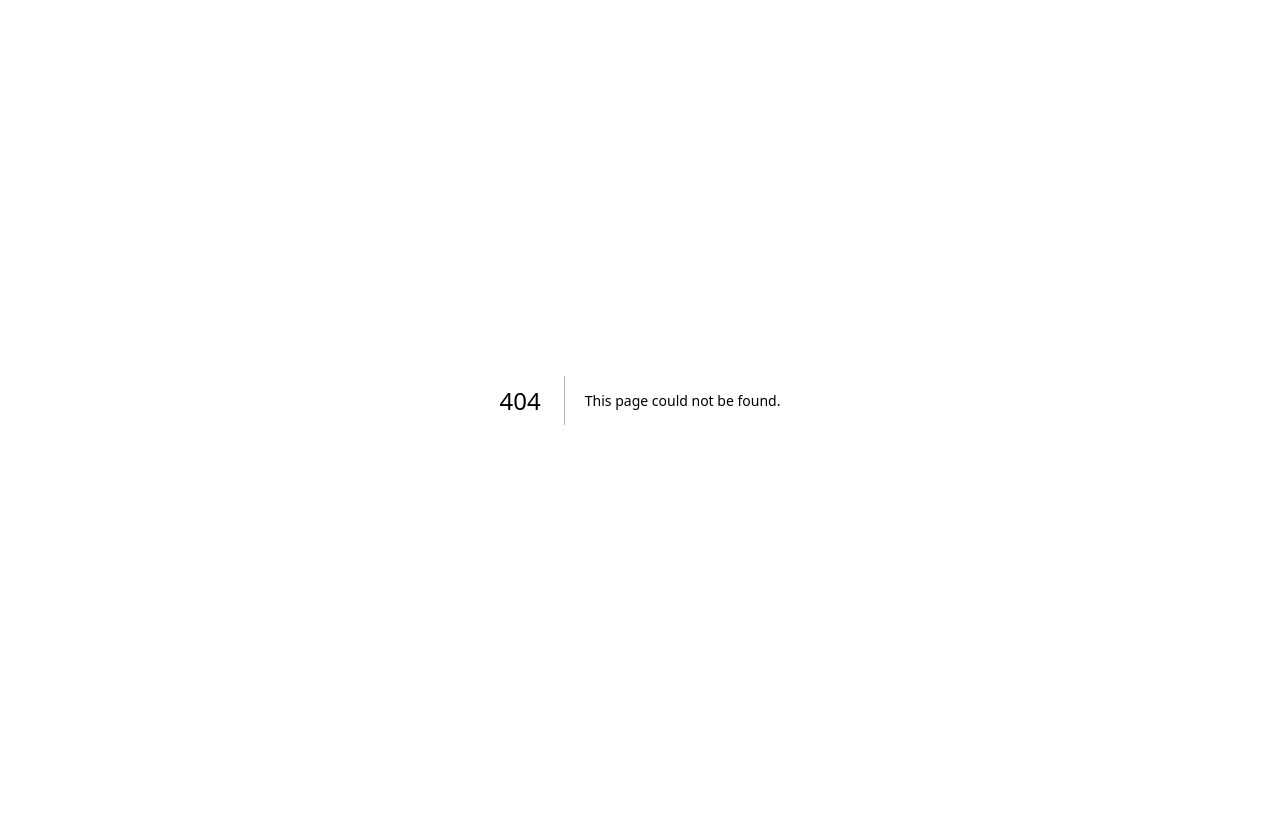
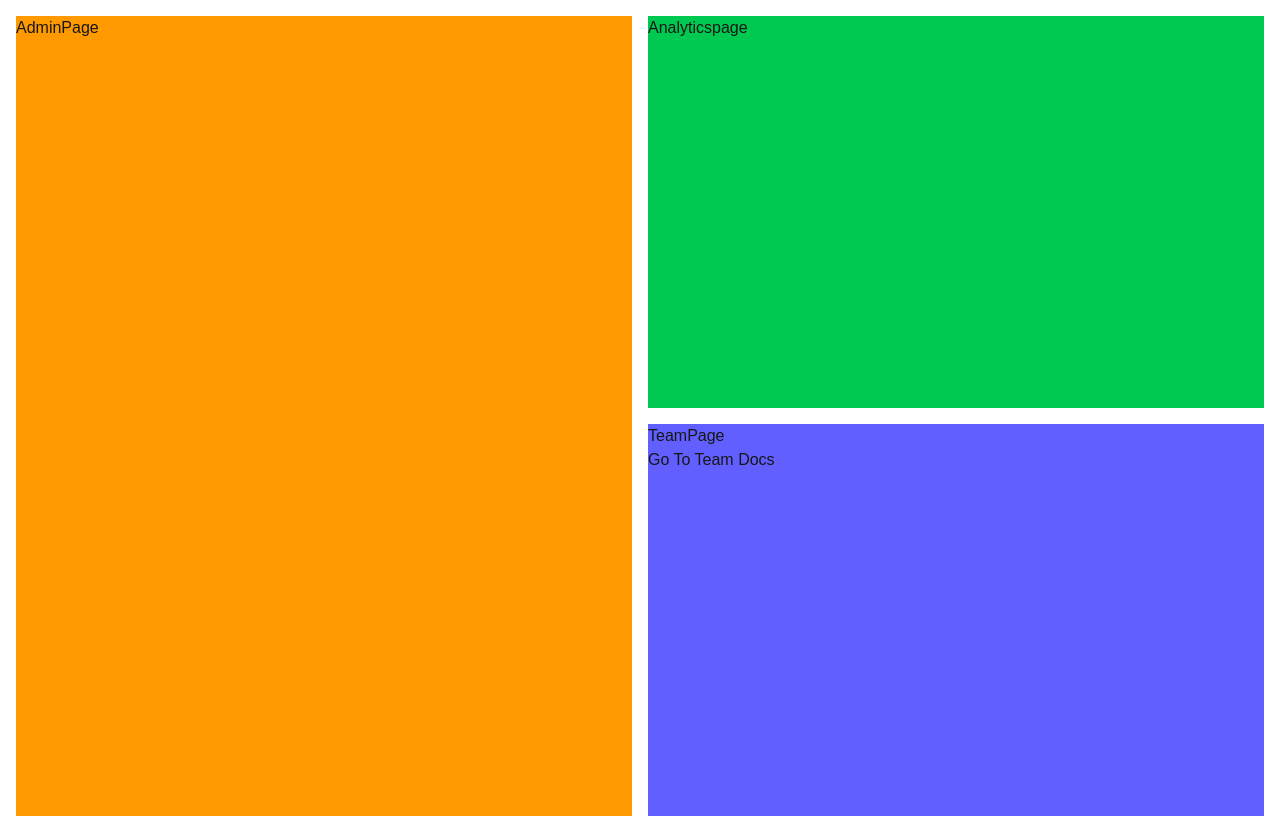
Before and after one commit to pranay-bhatkar/react-course, a Next.js app in the folder 09_NEXT_JS/module_03/: page /admin-dashboard in a window 1280 px wide. Before the commit this address had no page. Built offline with nearby package versions, Linux system fonts and the light colour scheme.

Commit message:
parallel routes
unamtched routes

default route

```diff
--- /dev/null
+++ b/09_NEXT_JS/module_03/src/app/admin-dashboard/@analytics/default.jsx
@@ -0,0 +1,7 @@
+import React from "react";
+
+const DefaultAnalyticsPage = () => {
+  return <div>DefaultAnalyticsPage</div>;
+};
+
+export default DefaultAnalyticsPage;
--- /dev/null
+++ b/09_NEXT_JS/module_03/src/app/admin-dashboard/@analytics/page.jsx
@@ -0,0 +1,7 @@
+import React from "react";
+
+const Analyticspage = () => {
+  return <div className="bg-green-500 h-full">Analyticspage</div>;
+};
+
+export default Analyticspage;
--- /dev/null
+++ b/09_NEXT_JS/module_03/src/app/admin-dashboard/@team/default.jsx
@@ -0,0 +1,7 @@
+import React from "react";
+
+const defaultPageTeam = () => {
+  return <div>defaultPageTeam</div>;
+};
+
+export default defaultPageTeam;
--- /dev/null
+++ b/09_NEXT_JS/module_03/src/app/admin-dashboard/@team/page.jsx
@@ -0,0 +1,13 @@
+import Link from "next/link";
+import React from "react";
+
+const TeamPage = () => {
+  return (
+    <div className="bg-indigo-500 h-full flex flex-col">
+      TeamPage
+      <Link href={"/admin-dashboard/team-docs"}>Go To Team Docs</Link>
+    </div>
+  );
+};
+
+export default TeamPage;
--- /dev/null
+++ b/09_NEXT_JS/module_03/src/app/admin-dashboard/@team/team-docs/page.jsx
@@ -0,0 +1,13 @@
+import Link from "next/link";
+import React from "react";
+
+const TeamDocsPage = () => {
+  return (
+    <div className="bg-red-500 h-full flex flex-col">
+      TeamDocsPage
+      <Link href={"/admin-dashboard"}>Go To default</Link>
+    </div>
+  );
+};
+
+export default TeamDocsPage;
--- /dev/null
+++ b/09_NEXT_JS/module_03/src/app/admin-dashboard/default.jsx
@@ -0,0 +1,7 @@
+import React from "react";
+
+const DefaultAdminPage = () => {
+  return <div>DefaultAdminPage</div>;
+};
+
+export default DefaultAdminPage;
--- /dev/null
+++ b/09_NEXT_JS/module_03/src/app/admin-dashboard/layout.jsx
@@ -0,0 +1,15 @@
+import React from "react";
+
+const AdminLayout = ({ children, analytics, team }) => {
+  return (
+    <div className="grid grid-cols-2 gap-4 h-screen p-4">
+      <div className="overflw-auto">{children}</div>
+      <div className="grid grid-rows-2 gap-4">
+        <div className="overflow-auto">{analytics}</div>
+        <div className="overflow-auto">{team}</div>
+      </div>
+    </div>
+  );
+};
+
+export default AdminLayout;
--- /dev/null
+++ b/09_NEXT_JS/module_03/src/app/admin-dashboard/page.jsx
@@ -0,0 +1,7 @@
+import React from "react";
+
+const AdminPage = () => {
+  return <div className="bg-amber-500 h-screen">AdminPage</div>;
+};
+
+export default AdminPage;
```
